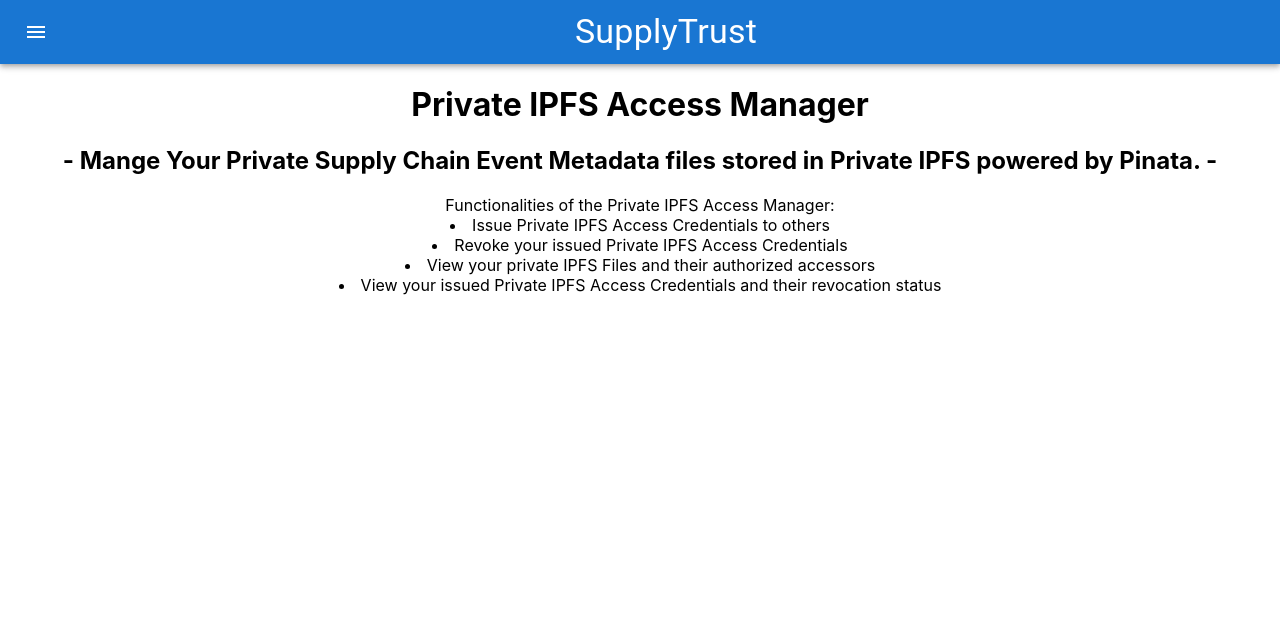
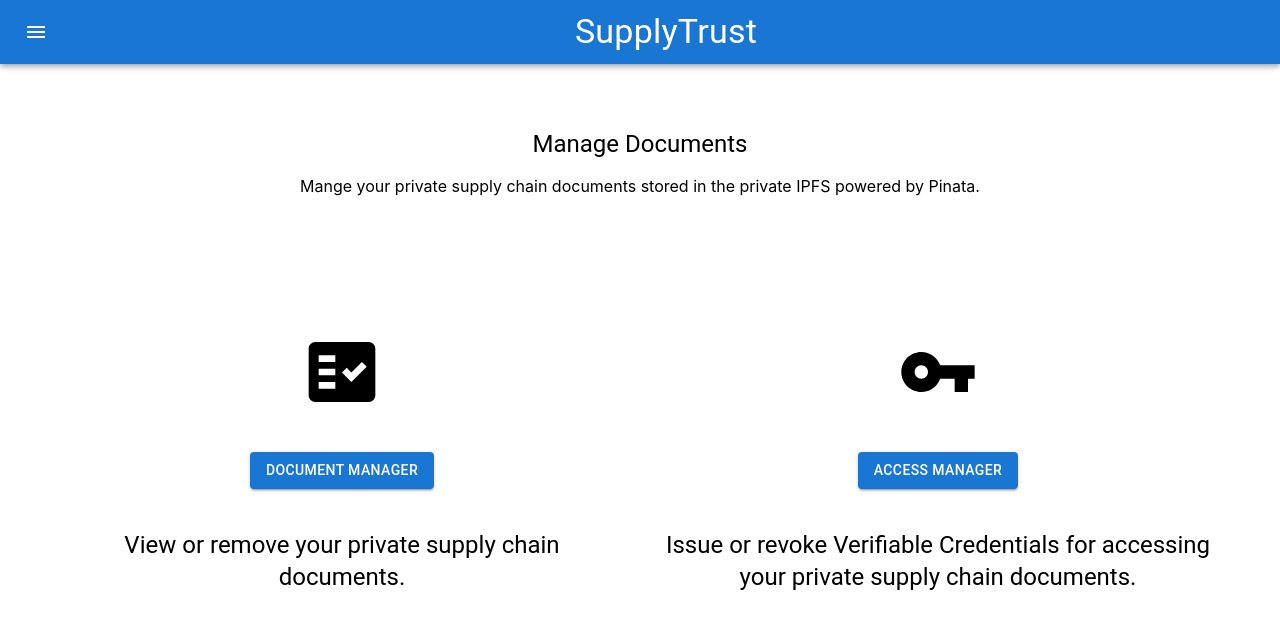
Before and after one commit to sid030sid/supply-trust, a React (Create React App) app in the folder frontend/: page /manage in a window 1280 px wide. Shown: the top 628 px of the page. Built offline with nearby package versions, Linux system fonts and the light colour scheme; the HTML template or start-up script is replaced by a standard one.

Commit message:
finsihed document manager page

```diff
--- a/frontend/src/App.js
+++ b/frontend/src/App.js
@@ -9,7 +9,7 @@ import DrawerMenu from './components/subcomponents/DrawerMenu';
 import Navbar from './components/subcomponents/Navbar';
 import SCDMS from "./components/SCDMS"
 import EventMetadata from './components/EventMetadata';
-import AccessManager from './components/AccessManager';
+import DocumentManager from './components/DocumentManager';
 
 function App() {
 
@@ -26,7 +26,7 @@ function App() {
         />
         <Routes>
           <Route index element={<Home/>} />
-          <Route path="/manage" element={<AccessManager/>}/>
+          <Route path="/manage" element={<DocumentManager/>}/>
           <Route path="/trace-and-track" element={<InputForTracing/>}/>
           <Route path="/trace-and-track/:cid" element={<EventMetadata/>}/>
           <Route path="/document" element={<SCDMS/>}/>
--- a/frontend/src/components/AccessManager.js
+++ /dev/null
@@ -1,17 +0,0 @@
-const AccessManager = () => {
-    return(
-      <div>
-        <h1>Private IPFS Access Manager</h1>
-        <h2>- Mange Your Private Supply Chain Event Metadata files stored in Private IPFS powered by Pinata. -</h2>
-        <div>
-            Functionalities of the Private IPFS Access Manager:
-            <li>Issue Private IPFS Access Credentials to others</li>
-            <li>Revoke your issued Private IPFS Access Credentials</li>
-            <li>View your private IPFS Files and their authorized accessors</li>
-            <li>View your issued Private IPFS Access Credentials and their revocation status</li>
-        </div>
-      </div>
-    );
-  };
-
-export default AccessManager;
--- /dev/null
+++ b/frontend/src/components/DocumentManager.js
@@ -0,0 +1,65 @@
+import Box from '@mui/material/Box';
+import Grid from '@mui/material/Grid';
+import Container from '@mui/material/Container';
+import Typography from '@mui/material/Typography';
+import FactCheckIcon from '@mui/icons-material/FactCheck';
+import VpnKeyIcon from '@mui/icons-material/VpnKey';
+import { Button } from '@mui/material';
+
+const item = {
+  display: 'flex',
+  flexDirection: 'column',
+  alignItems: 'center',
+  px: 5,
+};
+
+const DocumentManager = () => {
+    return(
+      <div>
+        <Typography component="h1" variant="h5" sx={{marginTop: 8}}>
+          Manage Documents
+        </Typography>
+        <p>Mange your private supply chain documents stored in the private IPFS powered by Pinata.</p>
+        <Box
+          component="section"
+          sx={{ display: 'flex', overflow: 'hidden' }}
+        >
+          <Container sx={{ mt: 15, mb: 30, display: 'flex', position: 'relative' }}>
+            <Grid container spacing={5}>
+              <Grid item xs={12} md={6}>  {/* Half-width on medium and full-width on small */}
+                <Box sx={{ display: 'flex', flexDirection: 'column', alignItems: 'center', textAlign: 'center' }}>
+                  <FactCheckIcon sx={{ fontSize: 80 }} />
+                  <Button variant="contained" onClick={() => { alert("This feature is not included in the test version!") }} sx={{ my: 5 }}>
+                    Document Manager
+                  </Button>
+                  <Typography variant="h5">
+                    View or remove your private supply chain documents.
+                  </Typography>
+                </Box>
+              </Grid>
+              <Grid item xs={12} md={6}>  {/* Half-width on medium and full-width on small */}
+                <Box sx={{ display: 'flex', flexDirection: 'column', alignItems: 'center', textAlign: 'center' }}>
+                  <VpnKeyIcon sx={{ fontSize: 80 }} />
+                  <Button variant="contained" onClick={() => { alert("This feature is not included in the test version!") }} sx={{ my: 5 }}>
+                    Access Manager
+                  </Button>
+                  <Typography variant="h5">
+                    Issue or revoke Verifiable Credentials for accessing your private supply chain documents.
+                  </Typography>
+                </Box>
+              </Grid>
+            </Grid>
+          </Container>
+        </Box>
+        {/*<div>
+            Functionalities of the Private IPFS Access Manager:
+            <li>Issue Private IPFS Access Credentials to others</li>
+            <li>Revoke your issued Private IPFS Access Credentials</li>
+            <li>View your private IPFS Files and their authorized accessors</li>
+            <li>View your issued Private IPFS Access Credentials and their revocation status</li>
+        </div>*/}
+      </div>
+    );
+  };
+
+export default DocumentManager;
--- a/frontend/src/components/SCDMS.js
+++ b/frontend/src/components/SCDMS.js
@@ -25,7 +25,6 @@ export default function SCDMS(props) {
     const [material, setMaterial] = React.useState("")
     const [materials, setMaterials] = React.useState([])
     const [checked, setChecked] = React.useState(false)
-    const [accessRequestUrl, setAccessRequestUrl] = React.useState("")
     const [newController, setNewController] = React.useState("")
     const [credentialOfferUrl, setCredentialOfferUrl] = React.useState("")
 
@@ -260,8 +259,9 @@ export default function SCDMS(props) {
             }}
         >
             <Typography component="h1" variant="h5">
-                Document your supply chain event!
+                Document Supply Chain
             </Typography>
+            <p>Document the supply chain events of your supply chain items using did:cheqd.</p>
             <Box sx={{ mt: 1 }}>
                 <FormControl fullWidth sx={{marginTop: 4}}>
                     <InputLabel id="event-selector">Event</InputLabel>
@@ -313,7 +313,7 @@ export default function SCDMS(props) {
                         name="DID"
                         value={did}
                         onChange={(e) => setDid(e.target.value)}
-                        helperText="Scan the QR code of your item to get its DID"
+                        helperText="Scan the QR code of your supply chain item to get its DID"
                     />
                     :
                     ""
@@ -328,7 +328,7 @@ export default function SCDMS(props) {
                         name="New Controller"
                         value={newController}
                         onChange={(e) => setNewController(e.target.value)}
-                        helperText="DID of new owner of item"
+                        helperText="DID of the new owner of the supply chain item"
                     />
                     :
                     ""
@@ -358,11 +358,12 @@ export default function SCDMS(props) {
                                 }
                                 <Box>
                                     <TextField
-                                        label="DID material"
+                                        label="Material"
                                         margin="normal"
                                         fullWidth
                                         value={material}
                                         onChange={(e) => setMaterial(e.target.value)}
+                                        helperText="DID of material used for manufacturing"
                                     ></TextField>
                                     <Button onClick={()=>{setMaterials([...materials, material]); setMaterial("")}}>Add material</Button>
                                 </Box>
--- a/frontend/src/components/subcomponents/AddMetadataPopUpForm.js
+++ b/frontend/src/components/subcomponents/AddMetadataPopUpForm.js
@@ -49,7 +49,7 @@ export default function AddMetadataPopUpForm(props) {
                 <DialogContent>
                     <DialogContentText>
                         Add an attribute and its value to uniquely descriibe your event.
-                        Please make sure to follow the standard of your domain.
+                        Please make sure to follow the standard of your supply chain's domain.
                     </DialogContentText>
                     <TextField
                         margin="dense"
--- a/frontend/src/components/subcomponents/DrawerMenu.js
+++ b/frontend/src/components/subcomponents/DrawerMenu.js
@@ -2,7 +2,7 @@ import {Drawer, List, ListItemButton} from '@mui/material';
 import React from 'react';
 import { useNavigate } from 'react-router-dom';
 import Box from '@mui/material/Box';
-import Typography from '@mui/material/Typography';
+import Link from '@mui/material/Link';
 import Logo from '../../favicon.ico'
 
 function DrawerMenu(props) {
@@ -44,9 +44,9 @@ function DrawerMenu(props) {
                 }}
             >
                 <img src={Logo} alt="logo" style={{ width: 40, height: 40 }} />
-                <Typography variant="subtitle1" sx={{ mt: 1 }}>
+                <Link href="https://github.com/sid030sid/supply-trust" sx={{ mt: 1 }}>
                     SupplyTrust
-                </Typography>
+                </Link>
             </Box>
         </Drawer>
     );
--- a/frontend/src/components/subcomponents/WelcomeBox.js
+++ b/frontend/src/components/subcomponents/WelcomeBox.js
@@ -46,7 +46,7 @@ export default function WelcomeBox() {
         Register
       </Button>
       <Typography variant="body2" color="inherit" sx={{ mt: 2 }}>
-        See <Link color="inherit" href="https://github.com/sid030sid/supply-trust" underline="always">Documentation</Link>
+        About <Link color="inherit" href="https://github.com/sid030sid/supply-trust" underline="always">SupplyTrust</Link>
       </Typography>
     </WelcomeBoxLayout>
   );
```
